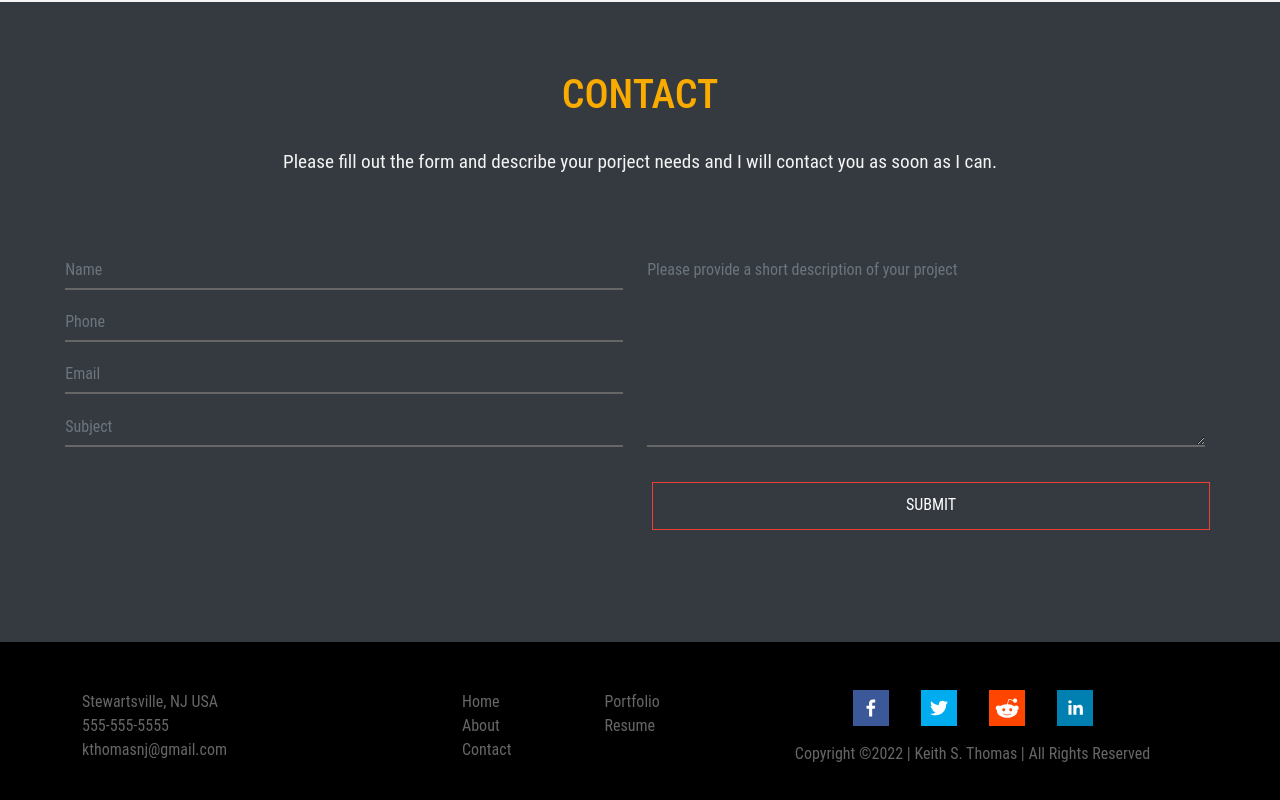
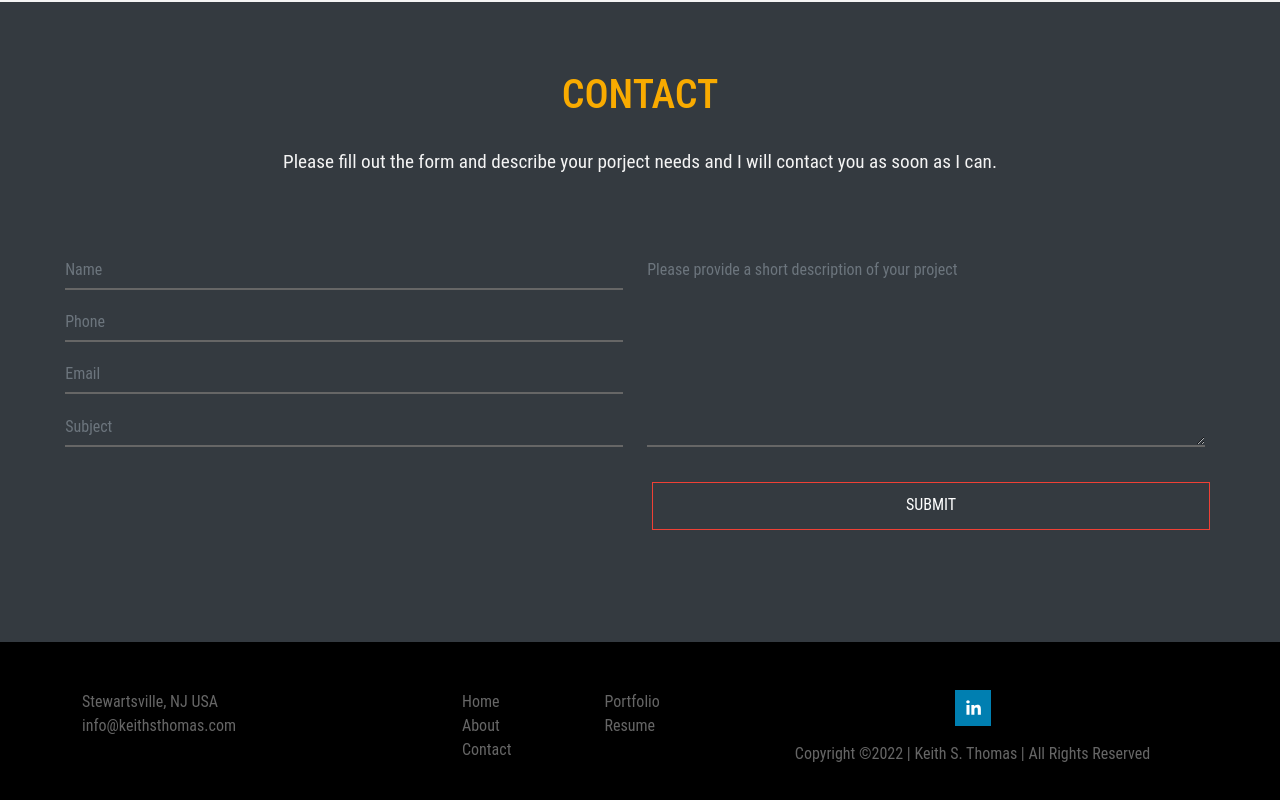
Before and after one commit to kthomasnj/portfolio, a React (Create React App) app: page / in a window 1280 px wide. Shown: the part 1624-2424 px from the top of the page. Built offline with nearby package versions, Linux system fonts and the light colour scheme.

Commit message:
Updated footer  section

```diff
--- a/public/index.html
+++ b/public/index.html
@@ -24,7 +24,7 @@
       work correctly both with client-side routing and a non-root public URL.
       Learn how to configure a non-root public URL by running `npm run build`.
     -->
-    <title>Keith Thomas - React Portfolio</title>
+    <title>Keith Thomas - REACT Portfolio</title>
   </head>
   <body>
     <noscript>You need to enable JavaScript to run this app.</noscript>
--- a/src/components/Footer.js
+++ b/src/components/Footer.js
@@ -1,11 +1,5 @@
 import React from 'react';
 import {
-    FacebookShareButton,
-    FacebookIcon,
-    TwitterShareButton,
-    TwitterIcon,
-    RedditShareButton,
-    RedditIcon,
     LinkedinShareButton,
     LinkedinIcon
 } from 'react-share';
@@ -21,10 +15,7 @@ const Footer = () => {
                             <p>Stewartsville, NJ USA</p>
                         </div>
                         <div className="d-flex">
-                            <a href="tel:555-555-5555">555-555-5555</a>
-                        </div>
-                        <div className="d-flex">
-                            <p>kthomasnj@gmail.com</p>
+                            <p>info@keithsthomas.com</p>
                         </div>
                     </div>
                     <div className="col-lg-3 col-md-2 col-sm-6">
@@ -45,27 +36,6 @@ const Footer = () => {
                     </div>
                     <div className="col-lg-5 col-md-5 col-sm-6 allign-items-center">
                         <div className="d-flex justify-content-center">
-                            <FacebookShareButton
-                                url={"https://www.youtube.com/8020coding"}
-                                quote={"FullStack Developer"}
-                                hashtag="#javascript"
-                            >
-                                <FacebookIcon className="mx-3" size={36} />
-                            </FacebookShareButton>
-                            <TwitterShareButton
-                                url={"https://www.youtube.com/8020coding"}
-                                quote={"FullStack Developer"}
-                                hashtag="#javascript"
-                            >
-                                <TwitterIcon className="mx-3" size={36} />
-                            </TwitterShareButton>
-                            <RedditShareButton
-                                url={"https://www.youtube.com/8020coding"}
-                                quote={"FullStack Developer"}
-                                hashtag="#javascript"
-                            >
-                                <RedditIcon className="mx-3" size={36} />
-                            </RedditShareButton>
                             <LinkedinShareButton
                                 url={"https://www.youtube.com/8020coding"}
                                 quote={"FullStack Developer"}
```
